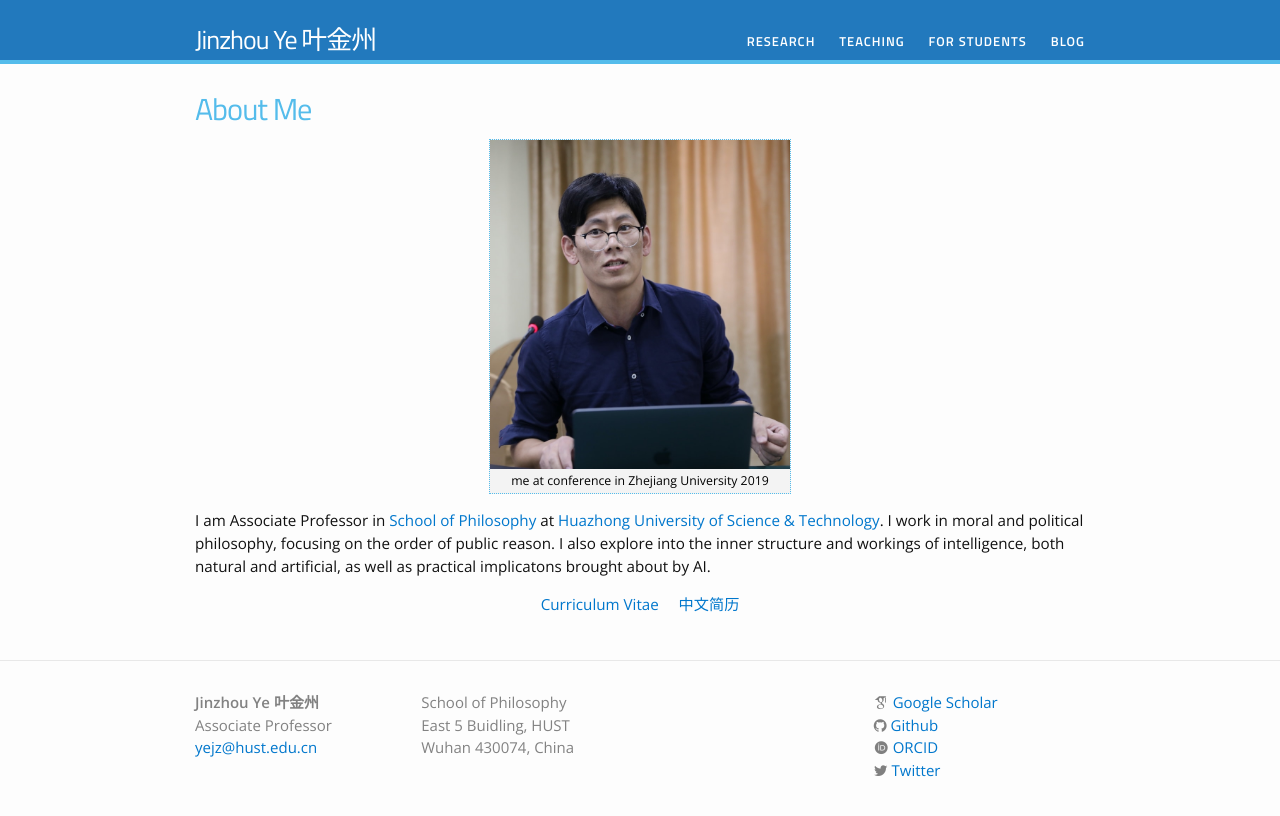
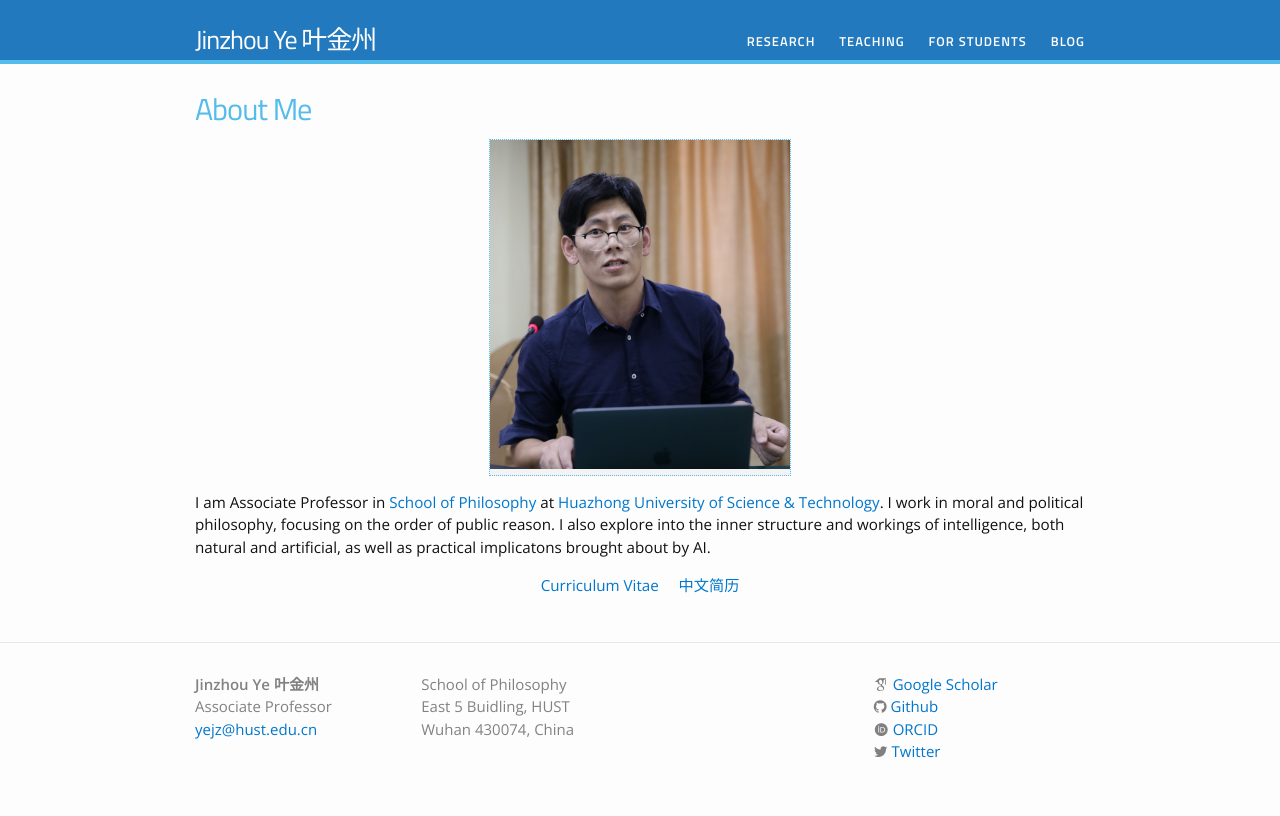
Before and after one commit to yejzh/yejzh.github.io, a Jekyll site: the page built from index.html, in a window 1280 px wide. Shown: the top 816 px of the page. Built offline with Jekyll 4.4.1, drawn with Linux system fonts in a browser that asks for light colours; nearby versions of some CDN libraries; some web fonts are replaced.

Commit message:
Update index.html

```diff
--- a/index.html
+++ b/index.html
@@ -7,7 +7,7 @@ layout: default
 
 <h1>About Me</h1>
 
-	{% include image.html url="/images/moi@2019.jpg" caption="me at conference in Zhejiang University 2019" width=300 align="center" %}
+	{% include image.html url="/images/moi@2019.jpg" width=300 align="center" %}
 	<p>I am Associate Professor in <a href="http://phil.hust.edu.cn/english/Home.htm" target="_blank">School of Philosophy</a> at <a href="http://english.hust.edu.cn" target="_blank">Huazhong University of Science &amp; Technology</a>.
 	I work in moral and political philosophy, focusing on the order of public reason. I also explore into the inner structure and workings of intelligence, both natural and artificial, as well as practical implicatons brought about by AI.</p>
 <p></p>
```
